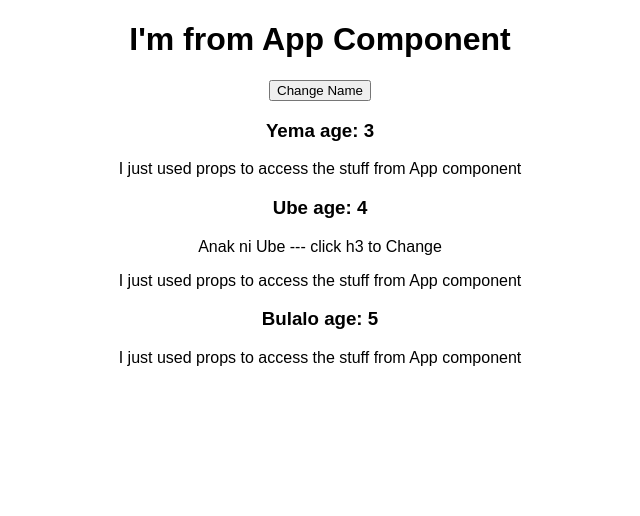
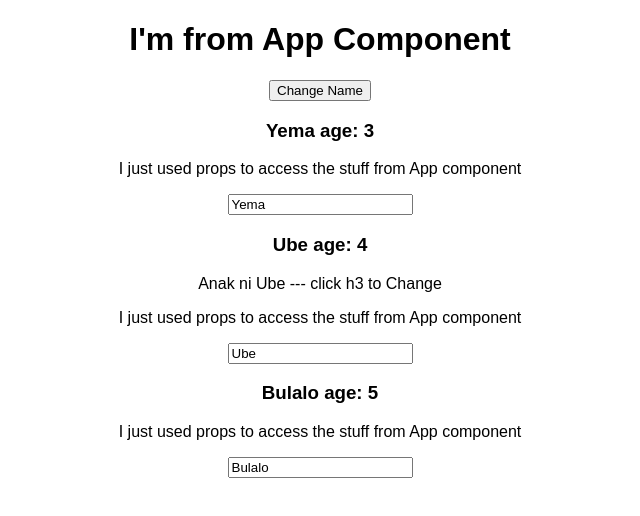
Before and after one commit to brianRCteddy/max-react, a React (Create React App) app: page / in a window 1280 px wide. Shown: the top 516 px of the page, without its empty margins (320-960 px from the left). Built offline with nearby package versions, Linux system fonts and the light colour scheme.

Commit message:
adding input. update on change of input. two way binding

```diff
--- a/src/App.js
+++ b/src/App.js
@@ -21,7 +21,7 @@ class App extends Component {
 		otherState: 'Untouched'
 	};
 
-	switchHandler = (newName) => {
+	switchButtonHandler = (newName) => {
 		this.setState({
 			people: [
 				{
@@ -40,14 +40,34 @@ class App extends Component {
 		});
 	};
 
+	nameChangeInputHandler = (event) => {
+		this.setState({
+			people: [
+				{
+					name: 'Yema',
+					age: 3
+				},
+				{
+					name: event.target.value,
+					age: 4
+				},
+				{
+					name: 'Bulalo',
+					age: 5
+				}
+			]
+		});
+	};
+
 	render() {
 		return (
 			<div className="App">
 				<h1>I'm from App Component</h1>
-				<button onClick={this.switchHandler.bind(this, 'YemaBOIIIIIIIIIII')}>Change Name</button>
+				<button onClick={this.switchButtonHandler.bind(this, 'YemaBOIIIIIIIIIII')}>Change Name</button>
 				<Person name={this.state.people[0].name} age={this.state.people[0].age} />
 				<Person
-					onChange={() => this.switchHandler('BOOOOOIIIIIYemaaa')}
+					onButtonChange={() => this.switchButtonHandler('BOOOOOIIIIIYemaaa')}
+					onInputChange={this.nameChangeInputHandler}
 					name={this.state.people[1].name}
 					age={this.state.people[1].age}
 				>
--- a/src/Person/Person.js
+++ b/src/Person/Person.js
@@ -3,11 +3,12 @@ import React from 'react';
 const Person = (props) => {
 	return (
 		<div>
-			<h3 onClick={props.onChange}>
+			<h3 onClick={props.onButtonChange}>
 				{props.name} age: {props.age}
 			</h3>
 			<p>{props.children}</p>
 			<p>I just used props to access the stuff from App component</p>
+			<input onChange={props.onInputChange} type="text" value={props.name} />
 		</div>
 	);
 };
```
